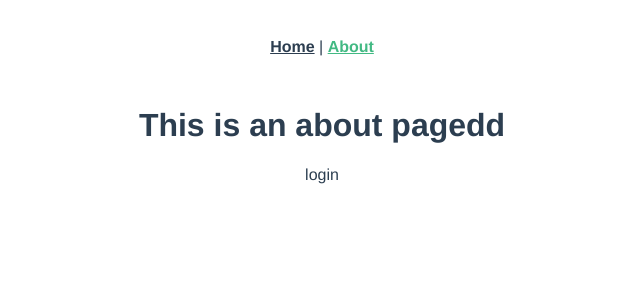
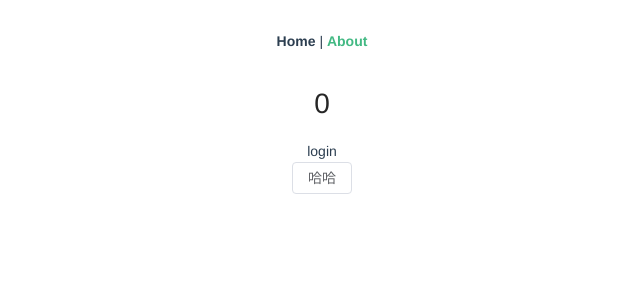
Before and after one commit to as8536623/vue3-ts-cms, a Vue app: page /about in a window 1280 px wide. Shown: the top 300 px of the page, without its empty margins (318-958 px from the left). Built offline with nearby package versions, Linux system fonts and the light colour scheme.

Commit message:
feat(element-ui): dingshuai

```diff
--- a/package.json
+++ b/package.json
@@ -29,8 +29,10 @@
     "@vue/compiler-sfc": "^3.0.0",
     "@vue/eslint-config-prettier": "^6.0.0",
     "@vue/eslint-config-typescript": "^7.0.0",
+    "babel-plugin-import": "^1.13.3",
     "commitizen": "^4.2.4",
     "cz-conventional-changelog": "^3.3.0",
+    "element-plus": "^1.1.0-beta.24",
     "eslint": "^6.7.2",
     "eslint-plugin-prettier": "^3.3.1",
     "eslint-plugin-vue": "^7.0.0",
--- /dev/null
+++ b/src/global/index.ts
@@ -0,0 +1,5 @@
+import { App } from 'vue'
+import { registerElement } from './register-element'
+export function register(app: App): void {
+  registerElement(app)
+}
--- /dev/null
+++ b/src/global/register-element.ts
@@ -0,0 +1,29 @@
+import { App } from 'vue'
+import 'element-plus/dist/index.css'
+import {
+  ElButton,
+  ElTable,
+  ElAlert,
+  ElAside,
+  ElAutocomplete,
+  ElAvatar,
+  ElBacktop,
+  ElBadge
+} from 'element-plus'
+
+const components: any[] = [
+  ElButton,
+  ElTable,
+  ElAlert,
+  ElAside,
+  ElAutocomplete,
+  ElAvatar,
+  ElBacktop,
+  ElBadge
+]
+
+export function registerElement(app: App): void {
+  for (const component of components) {
+    app.component(component.name, component)
+  }
+}
--- a/src/main.ts
+++ b/src/main.ts
@@ -3,4 +3,11 @@ import App from './App.vue'
 import router from './router'
 import store from './store'
 
-createApp(App).use(store).use(router).mount('#app')
+//elementui组件库
+/*import ElementPlus from 'element-plus'
+import 'element-plus/dist/index.css'*/
+import { register } from './global'
+
+const app = createApp(App)
+register(app)
+app.use(store).use(router).mount('#app')
--- a/src/router/index.ts
+++ b/src/router/index.ts
@@ -13,7 +13,7 @@ const routes: Array<RouteRecordRaw> = [
     // route level code-splitting
     // this generates a separate chunk (about.[hash].js) for this route
     // which is lazy-loaded when the route is visited.
-    component: () => import(/* webpackChunkName: "about" */ '../views/About.vue')
+    component: () => import(/* webpackChunkName: "about" */ '@/views/About.vue')
   }
 ]
 
--- a/src/views/About.vue
+++ b/src/views/About.vue
@@ -1,15 +1,25 @@
 <template>
   <div class="about">
-    <h1>This is an about pagedd</h1>
+    <h1>{{ count }}</h1>
     <login></login>
+    <el-button @click="btnClick">哈哈</el-button>
   </div>
 </template>
 <script lang="ts">
-import { defineComponent } from 'vue'
+import { defineComponent, ref } from 'vue'
 import login from 'components/login.vue'
 
 export default defineComponent({
   name: 'Home',
-  components: { login }
+  components: {
+    login
+  },
+  setup() {
+    const count = ref(0)
+    const btnClick = () => {
+      count.value++
+    }
+    return { btnClick, count }
+  }
 })
 </script>
```
Also changed, not shown: tsconfig.json (+6 -22 lines), 1 other file (tests, documents, lock files or other folders).
